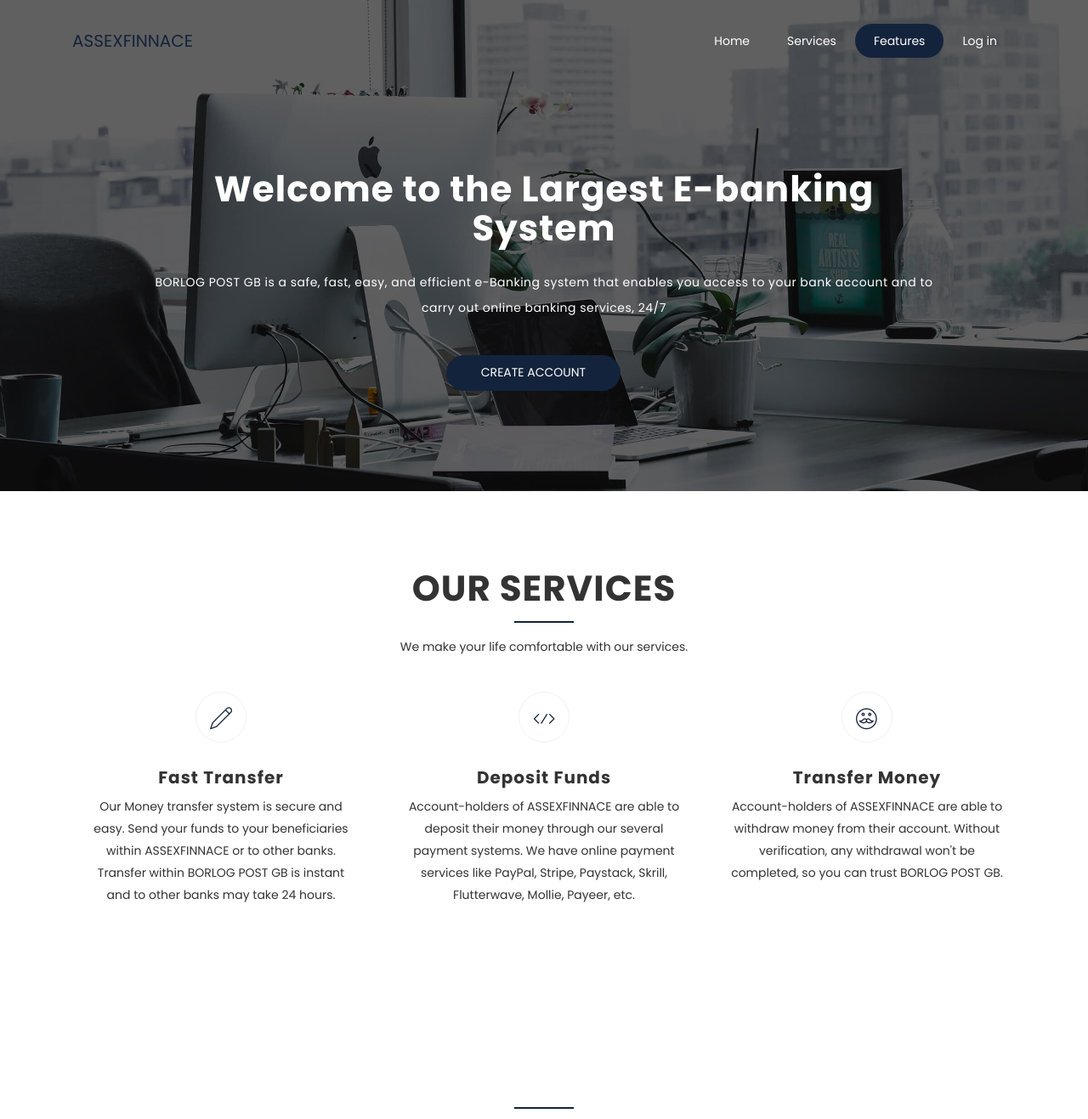
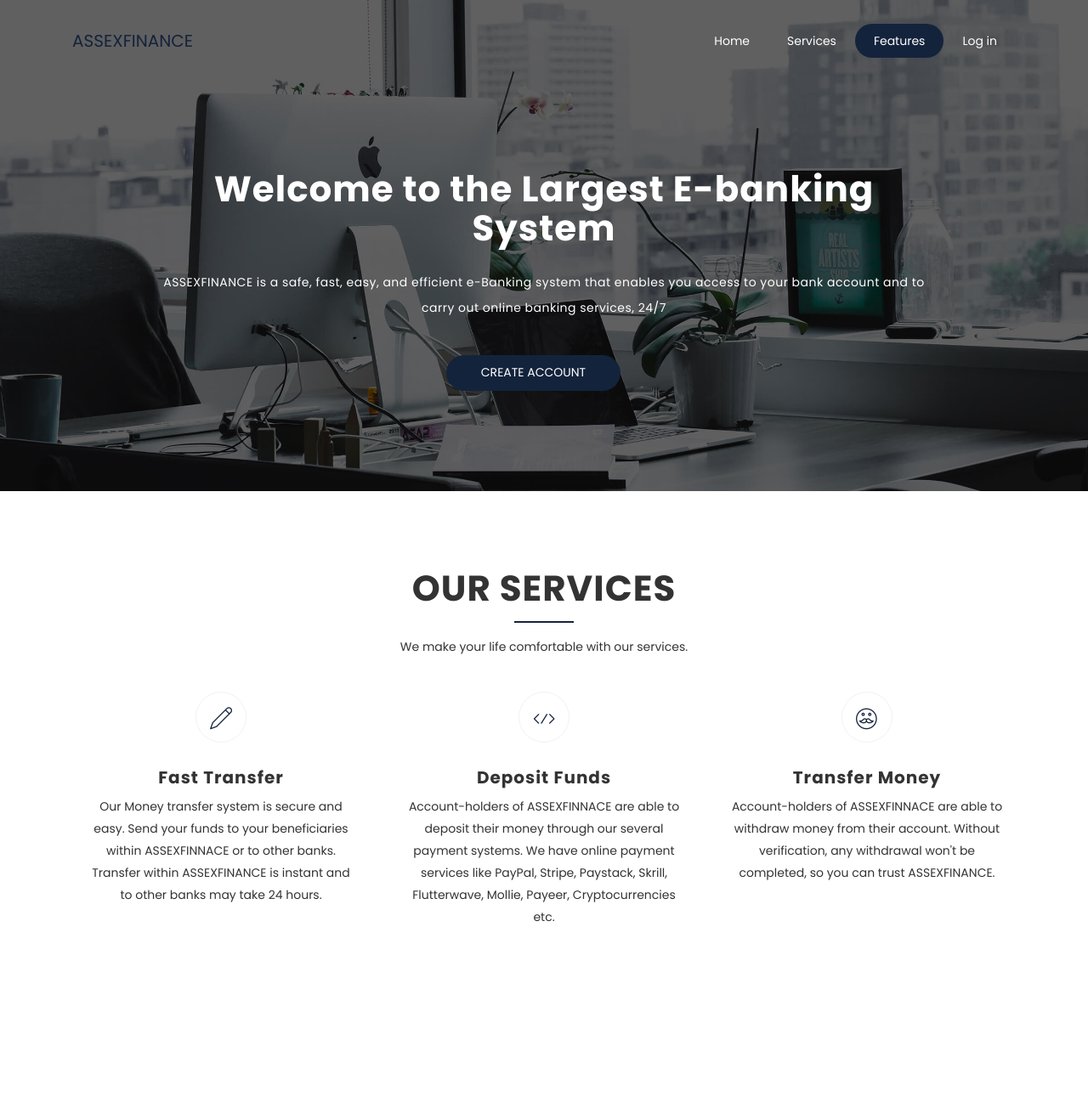
Before and after one commit to Cardar-cardozo/Assexfinance, a website: page index.html in a window 1280 px wide. Shown: the top 1317 px of the page at 85% size. Drawn offline with Linux system fonts and the light colour scheme.

Commit message:
first commit

```diff
--- a/index.html
+++ b/index.html
@@ -32,7 +32,7 @@
         <div class="container">
           <!-- Brand and toggle get grouped for better mobile display -->
           <div class="navbar-header">
-            <a href="index.html" class="navbar-brand">ASSEXFINNACE</a>
+            <a href="index.html" class="navbar-brand">ASSEXFINANCE</a>
             <button class="navbar-toggler" type="button" data-toggle="collapse" data-target="#main-navbar" aria-controls="main-navbar" aria-expanded="false" aria-label="Toggle navigation">
               <i class="lnr lnr-menu"></i>
             </button>
@@ -82,7 +82,7 @@
           <div class="col-md-10">
             <div class="contents text-center">
               <h1 class="wow fadeInDown" data-wow-duration="1000ms" data-wow-delay="0.3s">Welcome to the Largest E-banking System</h1>
-              <p class="lead  wow fadeIn" data-wow-duration="1000ms" data-wow-delay="400ms">BORLOG POST GB is a safe, fast, easy, and efficient e-Banking system that enables you access to your bank account and to carry out online banking services, 24/7 </p>
+              <p class="lead  wow fadeIn" data-wow-duration="1000ms" data-wow-delay="400ms">ASSEXFINANCE is a safe, fast, easy, and efficient e-Banking system that enables you access to your bank account and to carry out online banking services, 24/7 </p>
               <a href="https://assexfinance-7006d.web.app/" class="btn btn-common wow fadeInUp" data-wow-duration="1000ms" data-wow-delay="400ms">Create account</a>
             </div>
           </div>
@@ -106,7 +106,7 @@
                 <i class="lnr lnr-pencil"></i>
               </div>
               <h4>Fast Transfer</h4>
-              <p>Our Money transfer system is secure and easy. Send your funds to your beneficiaries within ASSEXFINNACE or to other banks. Transfer within BORLOG POST GB is instant and to other banks may take 24 hours.</p>
+              <p>Our Money transfer system is secure and easy. Send your funds to your beneficiaries within ASSEXFINNACE or to other banks. Transfer within ASSEXFINANCE is instant and to other banks may take 24 hours.</p>
             </div>
           </div>
           <div class="col-md-4 col-sm-6">
@@ -115,7 +115,7 @@
                 <i class="lnr lnr-code"></i>
               </div>
               <h4>Deposit Funds</h4>
-              <p>Account-holders of ASSEXFINNACE are able to deposit their money through our several payment systems. We have online payment services like PayPal, Stripe, Paystack, Skrill, Flutterwave, Mollie, Payeer, etc.</p>
+              <p>Account-holders of ASSEXFINNACE are able to deposit their money through our several payment systems. We have online payment services like PayPal, Stripe, Paystack, Skrill, Flutterwave, Mollie, Payeer, Cryptocurrencies etc.</p>
             </div>
           </div>
           <div class="col-md-4 col-sm-6">
@@ -124,7 +124,7 @@
                 <i class="lnr lnr-mustache"></i>
               </div>
               <h4>Transfer Money</h4>
-              <p>Account-holders of ASSEXFINNACE are able to withdraw money from their account. Without verification, any withdrawal won't be completed, so you can trust BORLOG POST GB.</p>
+              <p>Account-holders of ASSEXFINNACE are able to withdraw money from their account. Without verification, any withdrawal won't be completed, so you can trust ASSEXFINANCE.</p>
             </div>
           </div>
         </div>
```
